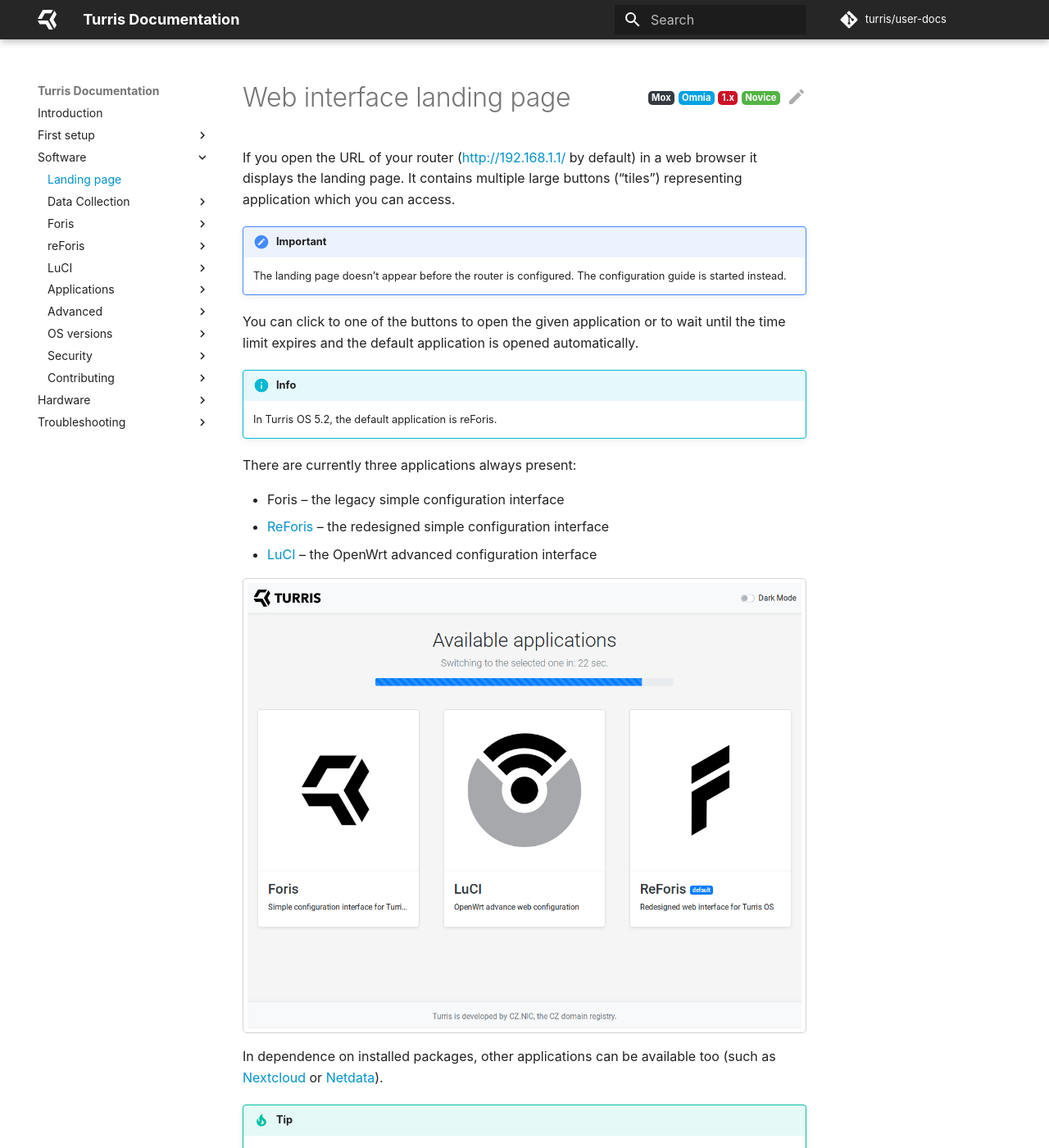
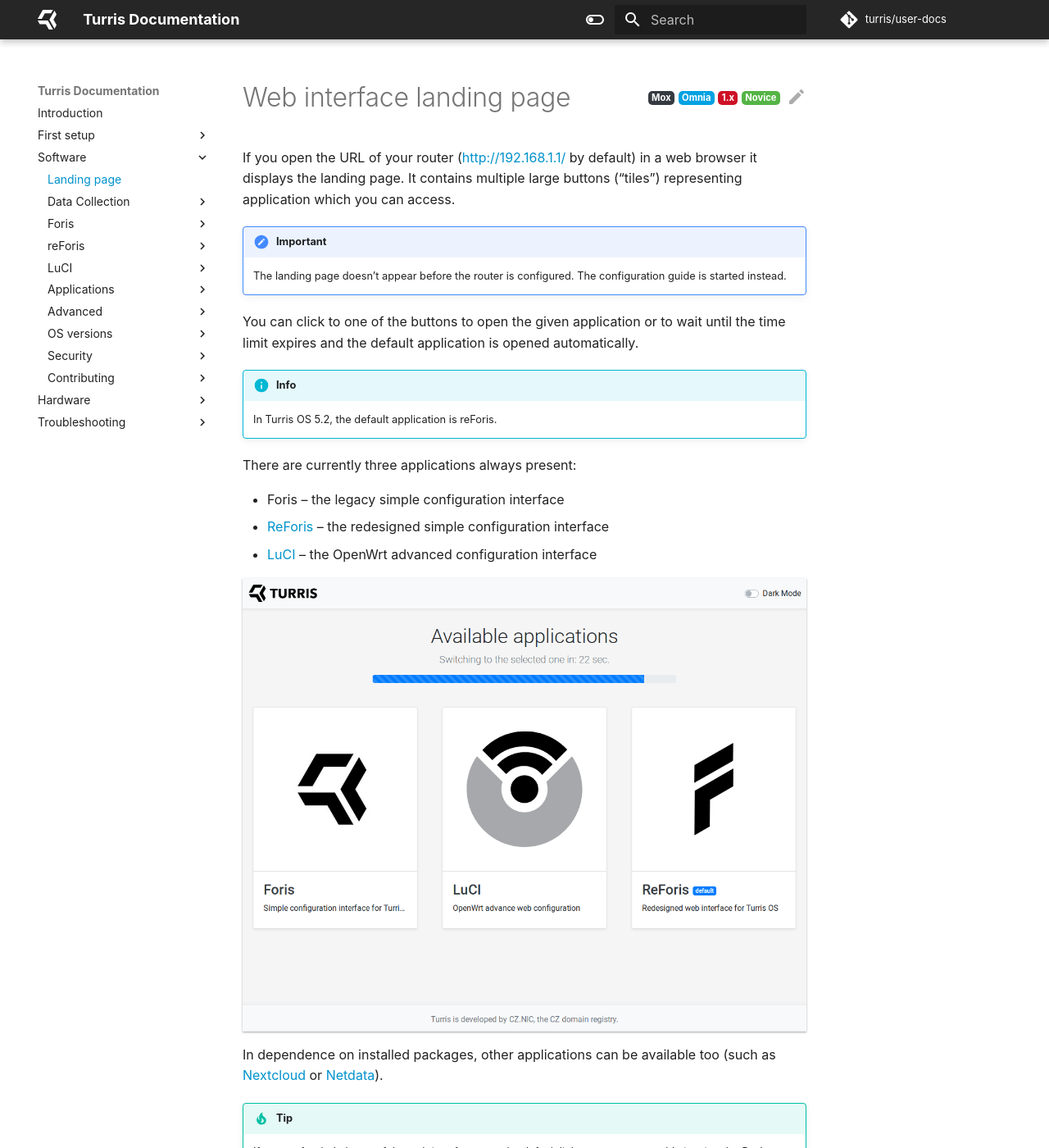
Before and after one commit to turris-cz/user-docs, an MkDocs documentation site: the page built from docs/basics/landing-page.md, in a window 1280 px wide and 1400 px high. Shown: the whole window at 82% size. Built offline with MkDocs 1.6.1 and Material for MkDocs 9.7.7, drawn with Linux system fonts in a browser that asks for light colours.

Commit message:
Add color palette toggle (dark mode)

```diff
--- a/docs/theme/css/turris.css
+++ b/docs/theme/css/turris.css
@@ -1,10 +1,34 @@
+/*
+ * Copyright (C) 2020-2021 CZ.NIC z.s.p.o. (http://www.nic.cz/)
+ *
+ * This is free software, licensed under the GNU General Public License v3.
+ * See /LICENSE for more information.
+ */
+
 /* Turris color theme */
-:root {
+[data-md-color-scheme="turris"] {
     /* Primary color shades */
     --md-primary-fg-color: #262626;
     --md-primary-fg-color--light: #3d3d3d;
     --md-primary-fg-color--dark: #141414;
-    --md-primary-bg-color: hsla(0, 0%, 100%, 1);
+    --md-primary-bg-color: rgb(255, 255, 255);
+    --md-primary-bg-color--light: hsla(0, 0%, 100%, 0.7);
+
+    /* Accent color shades */
+    --md-accent-fg-color: hsla(197, 100%, 40%, 1);
+    --md-accent-fg-color--dark: hsla(197, 100%, 32%, 1);
+    --md-accent-fg-color--transparent: hsla(197, 100%, 40%, 0.1);
+    --md-accent-bg-color: hsla(0, 0%, 100%, 1);
+    --md-accent-bg-color--light: hsla(0, 0%, 100%, 0.7);
+}
+
+[data-md-color-scheme="slate"] {
+    --md-hue: 220; /* [0, 360] */
+    /* Primary color shades */
+    --md-primary-fg-color: #262626;
+    --md-primary-fg-color--light: #3d3d3d;
+    --md-primary-fg-color--dark: #141414;
+    --md-primary-bg-color: rgb(255, 255, 255);
     --md-primary-bg-color--light: hsla(0, 0%, 100%, 0.7);
 
     /* Accent color shades */
@@ -29,20 +53,30 @@
     color: var(--md-accent-fg-color);
 }
 
-/* Image border */
+/* Center images & add shadows */
 .md-typeset img {
     display: block;
     margin-left: auto;
     margin-right: auto;
-    padding: 5px;
-    border: solid;
-    border-width: 1px;
-    border-color: lightgrey;
-    border-radius: 5px;
+    box-shadow: 0 1px 3px rgba(0,0,0,0.12), 0 1px 2px rgba(0,0,0,0.24);
+    transition: all 0.3s cubic-bezier(.25,.8,.25,1);
+}
+
+.md-typeset img:hover {
+    box-shadow: 0 10px 20px rgba(0,0,0,0.19), 0 6px 6px rgba(0,0,0,0.23);
+}
+
+/* Dim image brightness in Slate theme (Dark mode) */
+[data-md-color-scheme="slate"] .md-typeset img {
+    filter: brightness(0.9);
 }
 
 .metadata a.badge {
     color: #fff;
+}
+
+[data-md-color-scheme="slate"] .metadata a.badge {
+    color: hsla(var(--md-hue),75%,95%,1)
 }
 
 .metadata span.badge {
@@ -79,6 +113,14 @@
 
 .badge-mox:hover {
     background-color: #1d2124;
+}
+
+[data-md-color-scheme="slate"] .badge-mox {
+    background-color: #1d2124;
+}
+
+[data-md-color-scheme="slate"] .badge-mox:hover {
+    background-color: #343a40;
 }
 
 .badge-omnia {
--- a/mkdocs.yml
+++ b/mkdocs.yml
@@ -23,7 +23,17 @@
 theme:
     name: 'material'
     custom_dir: 'docs/theme'
-    scheme: 'preference'
+    palette:
+        - media: "(prefers-color-scheme: light)" # automatically set the color palette to the user's system preference
+          scheme: turris
+          toggle:
+            icon: material/toggle-switch-off-outline
+            name: Switch to dark mode
+        - media: "(prefers-color-scheme: dark)"
+          scheme: slate
+          toggle:
+            icon: material/toggle-switch
+            name: Switch to light mode
     language: 'en'
     features:
         - navigation.instant
```
